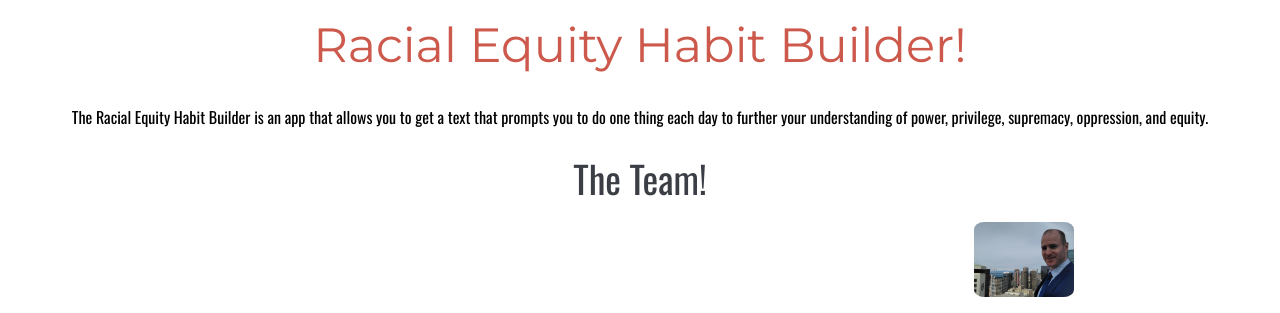
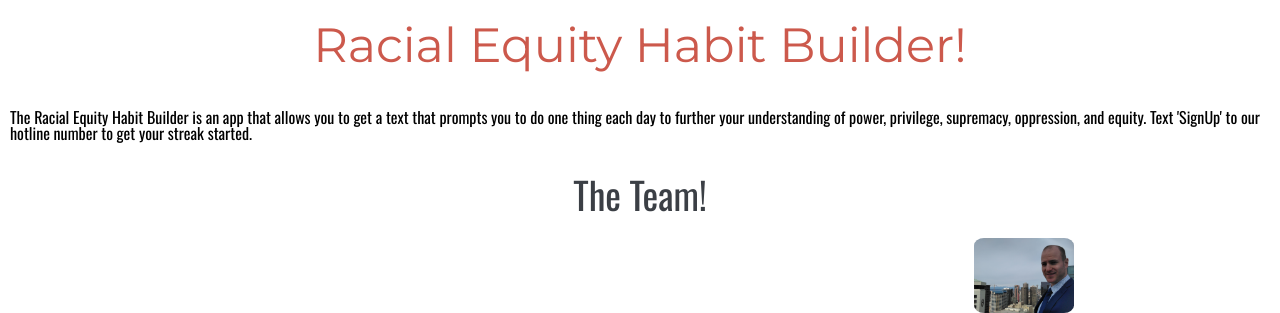
Before and after one commit to Racial-Equity-Habit-Builder/REHB, a Node server app: template views/homePage.ejs in a window 1280 px wide. Shown: the part 470-783 px from the top of the page. Run offline with Node 20, Linux system fonts and the light colour scheme; the template is opened without the code that fills it, so the values that code supplies are empty; some libraries are stand-ins or nearby versions.

Commit message:
Update homePage.ejs

```diff
--- a/views/homePage.ejs
+++ b/views/homePage.ejs
@@ -34,6 +34,7 @@
     </h1>
     <p>
       The Racial Equity Habit Builder is an app that allows you to get a text that prompts you to do one thing each day to further your understanding of power, privilege, supremacy, oppression, and equity.
+      Text 'SignUp' to our hotline number to get your streak started.
     </p>
 
     <h2>The Team!</h2>
```
